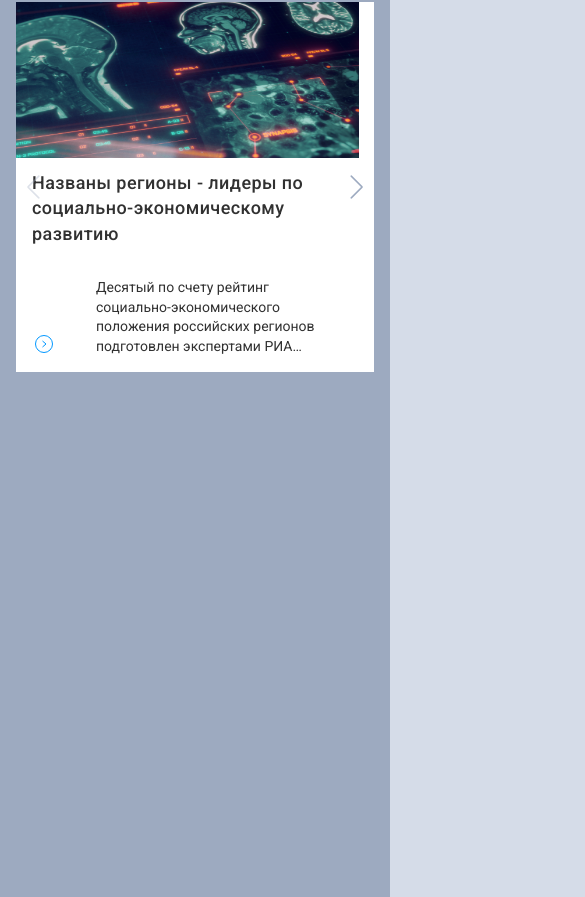
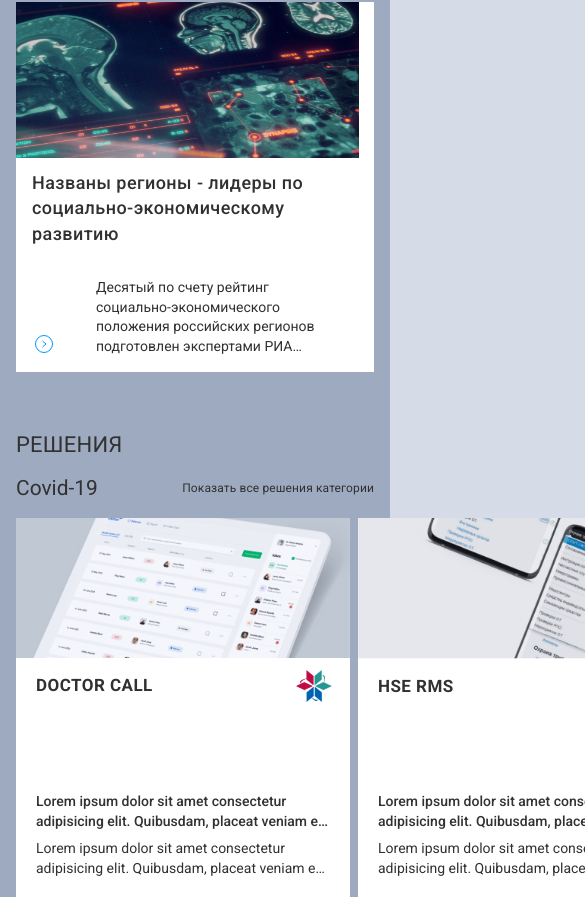
Before and after one commit to KazimirS46/it-portal2, a Next.js app: page / in a window 390 px wide. Shown: the part 1607-2504 px from the top of the page, 585 px wide, since content can reach past the window. Built offline with nearby package versions, Linux system fonts and the light colour scheme.

Commit message:
Configured the mobile display of the solution block

```diff
--- a/app/page.tsx
+++ b/app/page.tsx
@@ -11,7 +11,7 @@
     <>
       <Hero />
       <News />
-      {/* <SolutionsMain /> */}
+      <SolutionsMain />
       {/* <DeveloperSection /> */}
       {/* <ServicesSection /> */}
       {/* <EventsSection /> */}
--- a/components/NewsSection/index.module.css
+++ b/components/NewsSection/index.module.css
@@ -60,6 +60,7 @@
 
   .container {
     padding: 533px 1rem;
+    padding-bottom: 0;
   }
 
   .slide {
--- a/components/NewsSection/index.tsx
+++ b/components/NewsSection/index.tsx
@@ -4,6 +4,7 @@
 import React from 'react';
 import { Swiper, SwiperSlide } from 'swiper/react';
 import { Navigation } from 'swiper/modules';
+import { useResize } from '@/hooks/useResize';
 import newsButton from '../../public/button/newsButton.svg';
 import news from '../../public/jsons/news.json';
 
@@ -22,12 +23,14 @@
 }
 
 export default function News() {
+  const mobile: boolean = useResize();
+
   return (
     <section>
       <div className={styles.wrapper}>
         <div className={styles.container}>
           <div className={styles.slideContainer}>
-            <Swiper navigation={true} modules={[Navigation]}>
+            <Swiper navigation={!mobile} modules={[Navigation]}>
               {news.map((news: INews) => (
                 <SwiperSlide key={news.id}>
                   <div className={styles.slide}>
--- a/components/SolutionsMain/Slide/index.module.css
+++ b/components/SolutionsMain/Slide/index.module.css
@@ -15,6 +15,7 @@
 .head {
   display: flex;
   justify-content: space-between;
+  align-items: center;
   margin-top: -6px;
   margin-bottom: 18px;
 }
@@ -50,3 +51,35 @@
   font-weight: 400;
   -webkit-line-clamp: 2;
 }
+
+@media (max-width: 425px) {
+  .slide {
+    display: flex;
+    flex-direction: column;
+    justify-content: space-between;
+    width: 100%;
+  }
+
+  .image {
+    width: 100%;
+    height: auto;
+  }
+
+  .bottom {
+    display: flex;
+    flex-direction: column;
+    justify-content: space-between;
+    flex: 1;
+    padding: 1.25rem;
+    padding-top: 1rem;
+  }
+
+  .head {
+    margin-bottom: auto;
+  }
+
+  .head h3 {
+    font-size: 17px;
+    line-height: 140%;
+  }
+}
--- a/components/SolutionsMain/Slide/index.tsx
+++ b/components/SolutionsMain/Slide/index.tsx
@@ -11,7 +11,13 @@
     <>
       <div className={styles.slide}>
         <div className={styles.top}>
-          <Image src={props.imageUrl} width={440} height={184} alt='image' />
+          <Image
+            src={props.imageUrl}
+            width={440}
+            height={184}
+            alt='image'
+            className={styles.image}
+          />
         </div>
 
         <div className={styles.bottom}>
--- a/components/SolutionsMain/Slider/index.tsx
+++ b/components/SolutionsMain/Slider/index.tsx
@@ -3,6 +3,7 @@
 import { Swiper, SwiperSlide } from 'swiper/react';
 import 'swiper/css';
 import Slide from '../Slide';
+import { useResize } from '@/hooks/useResize';
 import { SlidesSolutionsData } from '@/types/types';
 
 interface IProps {
@@ -10,9 +11,11 @@
 }
 
 export default function Slider({ data }: IProps) {
+  const slidesPerView: number = useResize() ? 1 : 3;
+  // const between: number = useResize() ? 0 : 8;
   return (
     <>
-      <Swiper slidesPerView={3} spaceBetween={8}>
+      <Swiper slidesPerView={slidesPerView} spaceBetween={8}>
         {data.map((slide) => (
           <SwiperSlide key={slide.id}>{<Slide props={slide} />}</SwiperSlide>
         ))}
--- a/components/SolutionsMain/index.module.css
+++ b/components/SolutionsMain/index.module.css
@@ -55,3 +55,42 @@
   border: 1px solid var(--desc-text-color3);
   background-color: var(--desc-text-color3);
 }
+
+@media (max-width: 425px) {
+  .wrapper {
+    width: 100vw;
+    padding: 60px 0;
+  }
+
+  .container {
+    padding: 0 16px;
+  }
+
+  .sectionTitle {
+    margin-bottom: 16px;
+    font-size: 22px;
+    line-height: 120%;
+    letter-spacing: 0.22px;
+  }
+
+  .sectionFooter {
+    flex-direction: column;
+    justify-content: space-between;
+    align-items: flex-start;
+  }
+
+  .footerText {
+    font-size: 13px;
+    margin-bottom: 10px;
+  }
+
+  .line {
+    display: none;
+  }
+
+  .link {
+    font-size: 15px;
+    font-weight: 500;
+    line-height: 160%;
+  }
+}
--- a/components/SolutionsMain/mainArticle/index.module.css
+++ b/components/SolutionsMain/mainArticle/index.module.css
@@ -17,7 +17,7 @@
 }
 
 .linkTitle {
-  font-size: 12px;
+  font-size: 0.75rem;
   letter-spacing: 0.12px;
 }
 
@@ -31,3 +31,15 @@
   position: relative;
   margin-bottom: 68px;
 }
+
+@media (max-width: 425px) {
+  .navContainer h3 {
+    font-size: 1.31rem;
+    line-height: 132%;
+  }
+
+  .sliderContainer {
+    width: 93.295%;
+    margin-bottom: 40px;
+  }
+}
```
